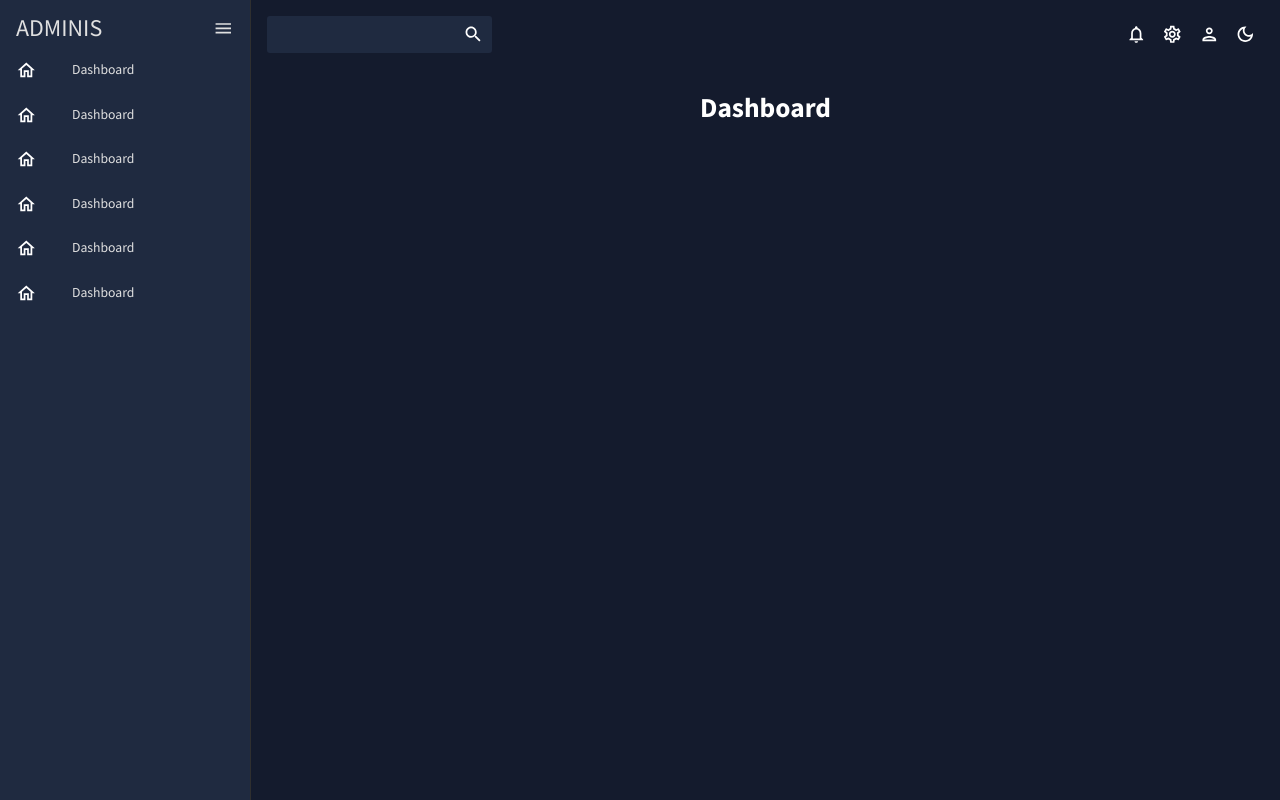
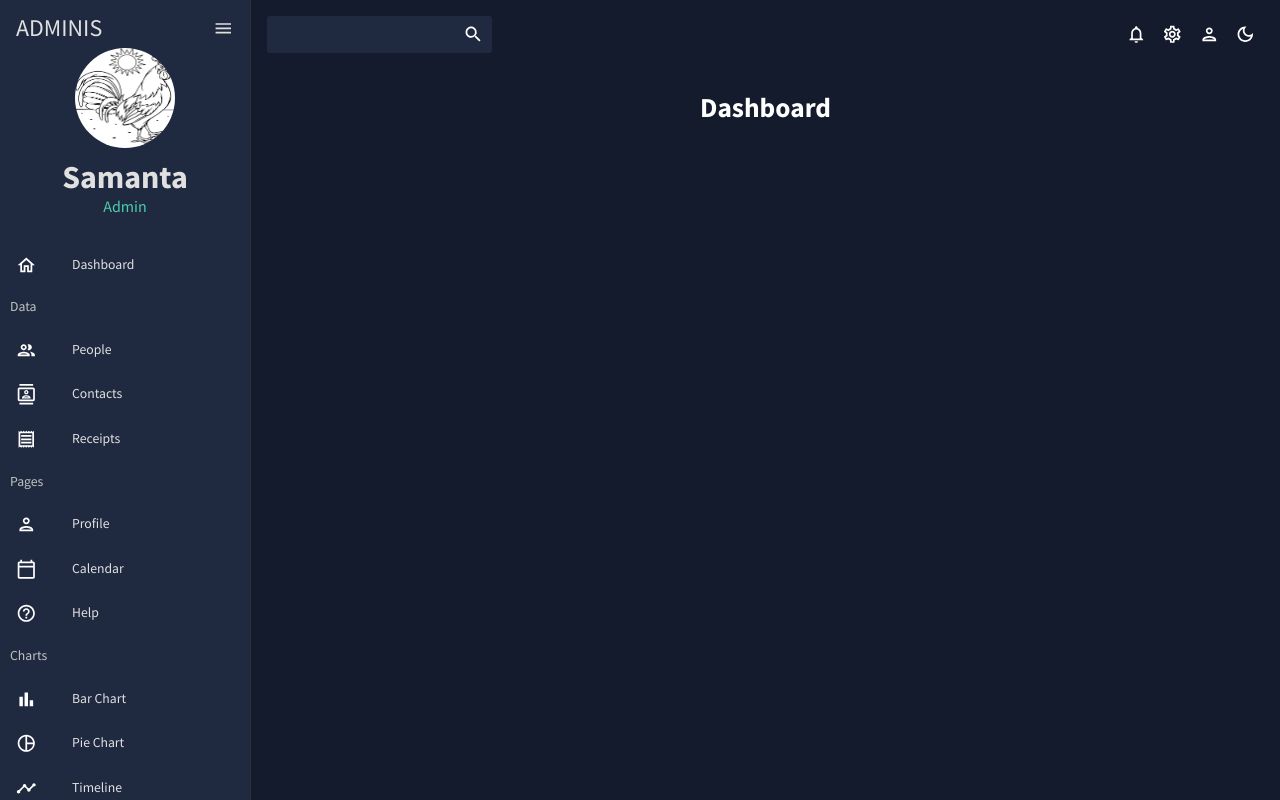
Before and after one commit to Blezix/Dashboard, a React (Create React App) app: page / in a window 1280 px wide. Built offline with nearby package versions, Linux system fonts and the light colour scheme.

Commit message:
working Sidebar

```diff
--- a/src/scenes/global/Sidebar.jsx
+++ b/src/scenes/global/Sidebar.jsx
@@ -1,15 +1,5 @@
 import { useState } from "react";
-import {
-  Box,
-  IconButton,
-  Typography,
-  useTheme,
-  Drawer,
-  List,
-  ListItem,
-  ListItemIcon,
-  ListItemText,
-} from "@mui/material";
+import { Box, IconButton, Typography, useTheme, Drawer, List, ListItem, ListItemIcon, ListItemText } from "@mui/material";
 import { Link } from "react-router-dom";
 import { tokens } from "../../theme";
 import HomeOutlinedIcon from "@mui/icons-material/HomeOutlined";
@@ -30,6 +20,30 @@ function Sidebar(sx) {
   const colors = tokens(theme.palette.mode);
   const [collapsed, setCollapsed] = useState(false);
 
+  //exampleUser
+  const userName = "Samanta"
+  const userImage = "../../assets/picture.png"
+  const userRole = "Admin"
+  ///////////
+  const menuItems = [
+    { icon: <HomeOutlinedIcon />, text: 'Dashboard', path: '/dashboard' },
+  ];
+
+  const dataItems = [
+    { icon: <PeopleOutlinedIcon />, text: 'People', path: '/people' },
+    { icon: <ContactsOutlinedIcon />, text: 'Contacts', path: '/contacts' },
+    { icon: <ReceiptOutlinedIcon />, text: 'Receipts', path: '/receipts' },
+  ];
+  const PagesItems = [
+    { icon: <PersonOutlinedIcon />, text: 'Profile', path: '/profile' },
+    { icon: <CalendarTodayOutlinedIcon />, text: 'Calendar', path: '/calendar' },
+    { icon: <HelpOutlineOutlinedIcon />, text: 'Help', path: '/help' },
+  ];
+  const ChartsItems = [
+    { icon: <BarChartOutlinedIcon />, text: 'Bar Chart', path: '/bar-chart' },
+    { icon: <PieChartOutlineOutlinedIcon />, text: 'Pie Chart', path: '/pie-chart' },
+    { icon: <TimelineOutlinedIcon />, text: 'Timeline', path: '/timeline' },
+  ];
   const list = () => (
     <Box
       sx={{
@@ -44,112 +58,14 @@ function Sidebar(sx) {
       }}
     >
       <List>
-        {collapsed ? (
-          // Begin collapsed content
-          <>
         <Box>
           <ListItem
             button
-                key="menu"
+            key="home"
             sx={{
               display: "flex",
-                  justifyContent: "center",
-                  alignItems: "center",
+              justifyContent: collapsed ? "center" : "space-between",
               height:"40px"
-                }}
-                onClick={() => setCollapsed(!collapsed)}
-              >
-                <MenuOutlinedIcon />
-              </ListItem>
-            </Box>
-            <Box
-              sx={{
-                width: "100%",
-                display: "flex",
-                flexDirection: "column",
-              }}
-            >
-              <ListItem
-                button
-                key="menu"
-                sx={{
-                  display: "flex",
-                  justifyContent: "center",
-                  alignItems: "center",
-                }}
-              >
-                <HomeOutlinedIcon />
-              </ListItem>
-              <ListItem
-                button
-                key="menu"
-                sx={{
-                  display: "flex",
-                  justifyContent: "center",
-                  alignItems: "center",
-                }}
-              >
-                <HomeOutlinedIcon />
-              </ListItem>
-              <ListItem
-                button
-                key="menu"
-                sx={{
-                  display: "flex",
-                  justifyContent: "center",
-                  alignItems: "center",
-                }}
-              >
-                <HomeOutlinedIcon />
-              </ListItem>
-              <ListItem
-                button
-                key="menu"
-                sx={{
-                  display: "flex",
-                  justifyContent: "center",
-                  alignItems: "center",
-                }}
-              >
-                <HomeOutlinedIcon />
-              </ListItem>
-              <ListItem
-                button
-                key="menu"
-                sx={{
-                  display: "flex",
-                  justifyContent: "center",
-                  alignItems: "center",
-                }}
-              >
-                <HomeOutlinedIcon />
-              </ListItem>
-              <ListItem
-                button
-                key="menu"
-                sx={{
-                  display: "flex",
-                  justifyContent: "center",
-                  alignItems: "center",
-                }}
-              >
-                <HomeOutlinedIcon />
-              </ListItem>
-            </Box>
-          </>
-          // End collapsed content
-        ) : (
-          // Begin not collapsed content
-          <>
-            <Box>
-              <ListItem
-                button
-                key="menu"
-                sx={{
-                  display: "flex",
-                  justifyContent: "space-between",
-                  height:"40px"
-
             }}
             onClick={() => setCollapsed(!collapsed)}
           >
@@ -165,6 +81,32 @@ function Sidebar(sx) {
             )}
           </ListItem>
         </Box>
+        {!collapsed && (
+            <Box mb="25px">
+              <Box display="flex" justifyContent="center" alignItems="center">
+                <img
+                  alt="User-Profile-picture"
+                  width="100px"
+                  height="100px"
+                  src={userImage}
+                  style={{ cursor: "pointer", borderRadius: "50%" }}
+                />
+              </Box>
+              <Box textAlign="center">
+                <Typography
+                  variant="h2"
+                  color={colors.grey[100]}
+                  fontWeight="bold"
+                  sx={{ m: "10px 0 0 0" }}
+                >
+                  {userName}
+                </Typography>
+                <Typography variant="h5" color={colors.greenAccent[500]}>
+                {userRole}
+                </Typography>
+              </Box>
+            </Box>
+          )}
         <Box
           sx={{
             width: "100%",
@@ -173,94 +115,101 @@ function Sidebar(sx) {
             alignContent: "center"
           }}
         >
+
+          {menuItems.map((item, index) => (
+      //    <Link to={item.path} key={index}>
               <ListItem
+              key="menu"
                 button
-                key="menu"
                 sx={{
                   display: "flex",
                   justifyContent: "center",
                   alignItems: "center",
                 }}
               >
-                <ListItemIcon>
-                  <HomeOutlinedIcon />
+                <ListItemIcon sx={{
+                  justifyContent:  collapsed ? "center" : "space-between",
+                }}>
+                  {item.icon}
                 </ListItemIcon>
-                <ListItemText primary="Dashboard" />
+                {!collapsed && <ListItemText primary={item.text} />}
               </ListItem>
+         //   </Link>
+
+          ))}
+          <Typography variant="body1" color={colors.grey[200]} sx={{
+            textAlign: "start",
+            m:"10px"
+          }}>{collapsed ? "" : "Data" }</Typography>
+            {dataItems.map((item, index) => (
+          //    <Link to={item.path} key={index}>
                 <ListItem
+                  key="data"
                   button
-                key="menu"
                   sx={{
                     display: "flex",
                     justifyContent: "center",
                     alignItems: "center",
                   }}
                 >
-                <ListItemIcon>
-                  <HomeOutlinedIcon />
+                  <ListItemIcon sx={{
+                    justifyContent:  collapsed ? "center" : "space-between",
+                  }}>
+                    {item.icon}
                   </ListItemIcon>
-                <ListItemText primary="Dashboard" />
+                  {!collapsed && <ListItemText primary={item.text} />}
                 </ListItem>
+          //    </Link>
+            ))}
+              <Typography variant="body1" color={colors.grey[200]} sx={{
+            textAlign: "start",
+            m:"10px"
+          }}>{collapsed ? "" : "Pages" }</Typography>
+            {PagesItems.map((item, index) => (
+          //    <Link to={item.path} key={index}>
                 <ListItem
+                key="pages"
                   button
-                key="menu"
                   sx={{
                     display: "flex",
                     justifyContent: "center",
                     alignItems: "center",
                   }}
                 >
-                <ListItemIcon>
-                  <HomeOutlinedIcon />
+                  <ListItemIcon sx={{
+                    justifyContent:  collapsed ? "center" : "space-between",
+                  }}>
+                    {item.icon}
                   </ListItemIcon>
-                <ListItemText primary="Dashboard" />
+                  {!collapsed && <ListItemText primary={item.text} />}
                 </ListItem>
+          //    </Link>
+            ))}
+                  <Typography variant="body1" color={colors.grey[200]} sx={{
+            textAlign: "start",
+            m:"10px"
+          }}>{collapsed ? "" : "Charts" }</Typography>
+            {ChartsItems.map((item, index) => (
+          //    <Link to={item.path} key={index}>
                 <ListItem
+                key="charts"
                 button
-                key="menu"
                   sx={{
                     display: "flex",
                     justifyContent: "center",
                     alignItems: "center",
                   }}
                 >
-                <ListItemIcon>
-                  <HomeOutlinedIcon />
+                  <ListItemIcon sx={{
+                    justifyContent:  collapsed ? "center" : "space-between",
+                  }}>
+                    {item.icon}
                   </ListItemIcon>
-                <ListItemText primary="Dashboard" />
+                  {!collapsed && <ListItemText primary={item.text} />}
                 </ListItem>
-              <ListItem
-                button
-                key="menu"
-                sx={{
-                  display: "flex",
-                  justifyContent: "center",
-                  alignItems: "center",
-                }}
-              >
-                <ListItemIcon>
-                  <HomeOutlinedIcon />
-                </ListItemIcon>
-                <ListItemText primary="Dashboard" />
-              </ListItem>
-              <ListItem
-                button
-                key="menu"
-                sx={{
-                  display: "flex",
-                  justifyContent: "center",
-                  alignItems: "center",
-                }}
-              >
-                <ListItemIcon>
-                  <HomeOutlinedIcon />
-                </ListItemIcon>
-                <ListItemText primary="Dashboard" />
-              </ListItem>
+          //    </Link>
+            ))}
         </Box>
-          </>
-          // End not collapsed content
-        )}
       </List>
     </Box>
   );
```
Also changed, not shown: public/assets/picture.png (added). Lines whose indentation alone changed are shown as unchanged.
